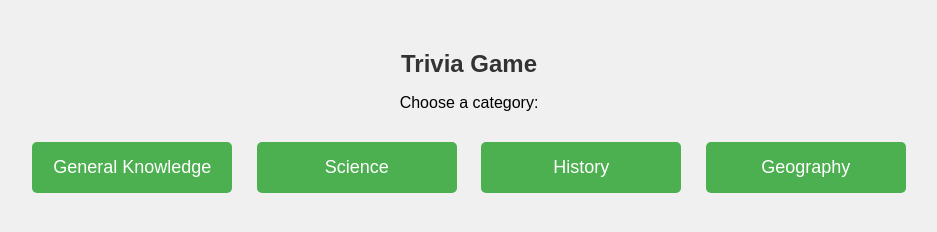
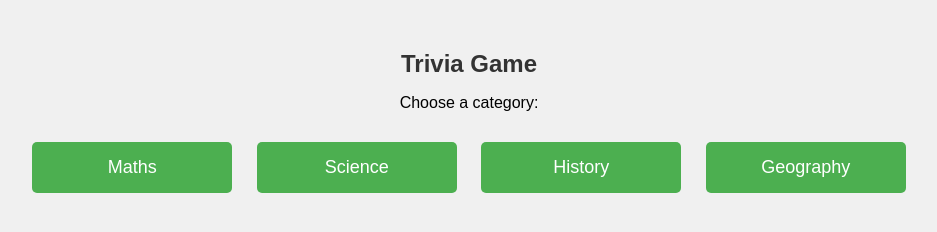
Before and after one commit to RupDevlabs/dam, a plain HTML site: page index.html in a window 1280 px wide. Shown: the whole page, without its empty margins (171-1108 px from the left). Drawn offline with Linux system fonts and the light colour scheme.

Commit message:
Add files via upload

```diff
--- a/index.html
+++ b/index.html
@@ -14,7 +14,7 @@
     <h1>Trivia Game</h1>
     <p>Choose a category:</p>
     <div class="category-buttons">
-      <button class="category-button" onclick="startGame('Mathsss')">General Knowledge</button>
+      <button class="category-button" onclick="startGame('Mathsss')">Maths</button>
       <button class="category-button" onclick="startGame('Science')">Science</button>
       <button class="category-button" onclick="startGame('History')">History</button>
       <button class="category-button" onclick="startGame('Geography')">Geography</button>
```
